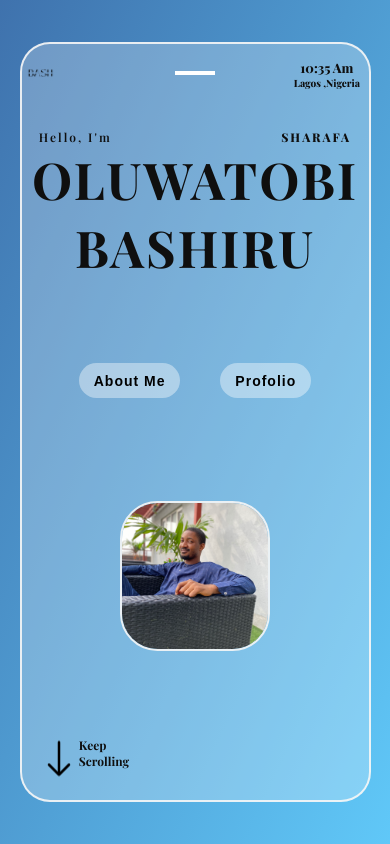
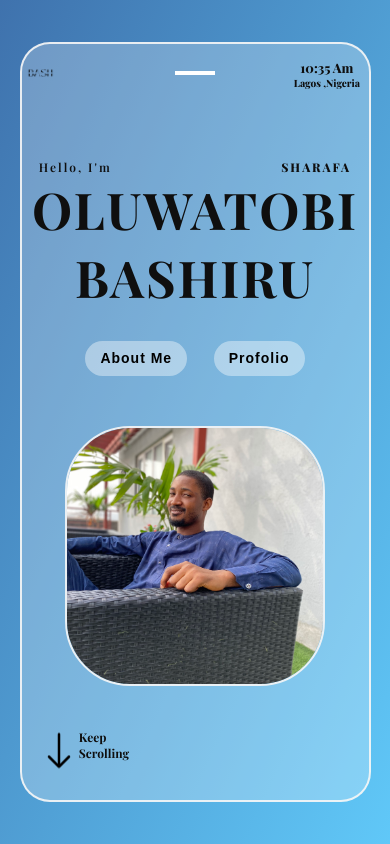
Before and after one commit to SharafaCode/Portfolio, a React (Vite) app: page / in a window 390 px wide. Built offline with nearby package versions, Linux system fonts and the light colour scheme; a web font is replaced by a local one.

Commit message:
media query added

```diff
--- a/src/Components/hero/hero.css
+++ b/src/Components/hero/hero.css
@@ -26,19 +26,8 @@
 
 .hero-content{
     width: 90%;
-    height: 78vh;
-    margin: auto;
-    display: flex;
-    flex-direction: column;
-    justify-content: space-between;
-
+    margin: 2rem auto;
 }
-.name-wrapper{
-    display: flex;
-    flex-direction: column;
-    justify-content: space-between;
-}
-
 .subname{
     display: flex;
     align-items: center;
@@ -73,6 +62,7 @@
     display: flex;
     align-items: center;
     justify-content: space-evenly;
+    margin: 2rem auto;
 
 }
 
@@ -120,7 +110,7 @@
     display: flex;
     align-items: center;
     justify-content: center;
-    margin-top: 2rem;
+    margin: 2rem auto;
 
 }
 
@@ -166,3 +156,96 @@
         transform: translateY(3px);
     }
 }
+
+
+@media screen and (min-width:360px) {
+
+    .hero-content{
+
+        width: 90%;
+        margin: 3rem auto;
+
+    }
+
+    .btn{
+
+        margin: 2rem auto;
+        padding: 1rem 2rem;
+        font-size: 1.4rem;
+
+    }
+
+    .image{
+
+        margin: 3rem auto;
+    }
+
+    .img{
+        width: 22rem;
+        height: 22rem;
+        border-radius: 25%;
+    }
+
+}
+
+@media screen and (min-width:375px) {
+
+    .hero-content{
+
+        width: 90%;
+        margin: 2rem auto;
+
+    }
+
+    .btn{
+
+        margin: 2rem auto;
+        padding: 1rem 2rem;
+        font-size: 1.4rem;
+
+    }
+
+    .image{
+
+        margin: 2rem auto;
+    }
+
+    .img{
+        width: 18rem;
+        height: 18rem;
+        border-radius: 25%;
+    }
+
+}
+
+
+
+@media screen and (min-width:390px) {
+
+    .hero-content{
+
+        width: 90%;
+        margin: 3rem auto;
+
+    }
+
+    .btn{
+
+        margin: 2rem auto;
+        padding: 1rem 2rem;
+        font-size: 1.4rem;
+
+    }
+
+    .image{
+
+        margin: 4rem auto;
+    }
+
+    .img{
+        width: 26rem;
+        height: 26rem;
+        border-radius: 25%;
+    }
+
+}
```
